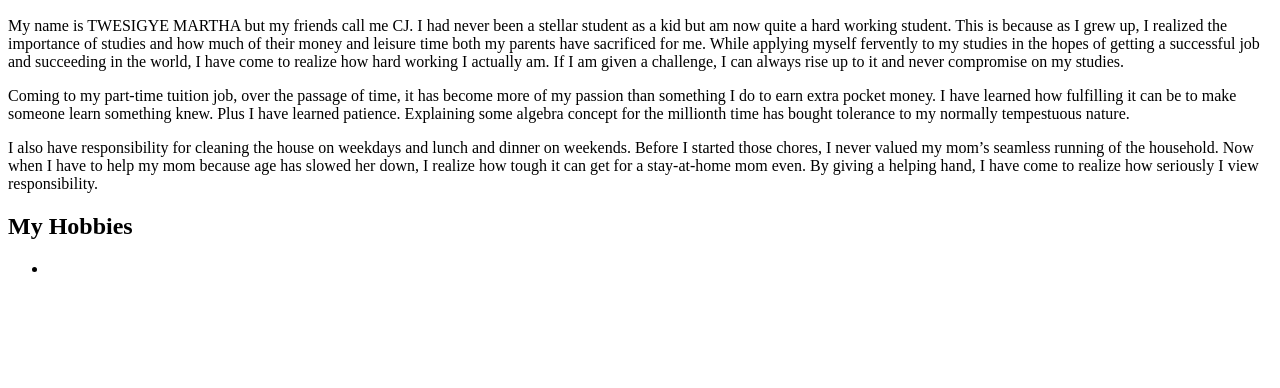
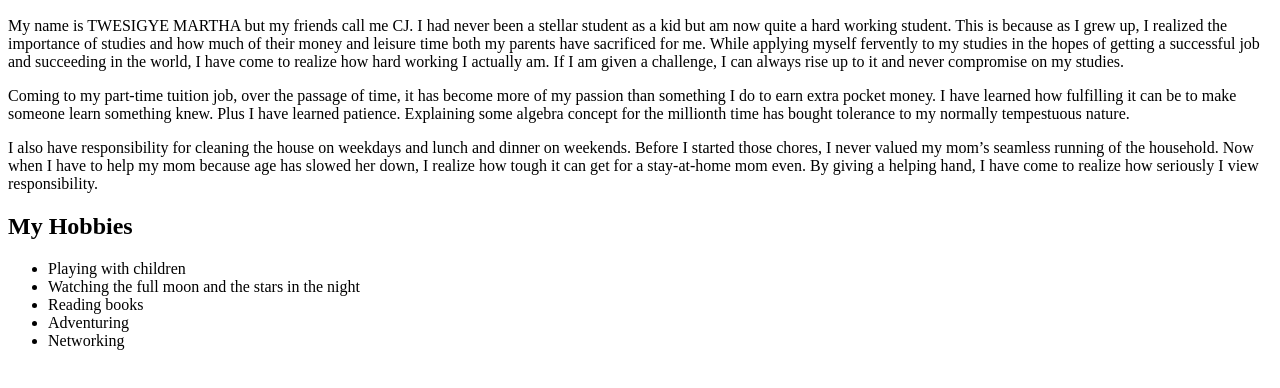
Before and after one commit to Marthatwesi/Marthatwesi.github.io, a plain HTML site: page myip.html in a window 1280 px wide. Shown: the part 110-498 px from the top of the page. Drawn offline with Linux system fonts and the light colour scheme.

Commit message:
linked css to html

```diff
--- a/myip.html
+++ b/myip.html
@@ -2,6 +2,7 @@
 <html>
   <head>
     <title>My-Ip</title>
+    <link rel="stylesheet" href="/css/style.css" type="text/css">
   </head>
   <body>
     <h1>My Independent Project</h1>
@@ -11,7 +12,12 @@
     <p>I also have responsibility for cleaning the house on weekdays and lunch and dinner on weekends. Before I started those chores, I never valued my mom’s seamless running of the household. Now when I have to help my mom because age has slowed her down, I realize how tough it can get for a stay-at-home mom even. By giving a helping hand, I have come to realize how seriously I view responsibility.</p>
     <h2>My Hobbies</h2>
     <ul>
-      <li></li>
+      <li>Playing with children</li>
+      <li>Watching the full moon and the stars in the night</li>
+      <li>Reading books</li>
+      <li>Adventuring</li>
+      <li>Networking</li>
     </ul>
+
     </body>
 </html>
```
Also changed, not shown: css/style.css (added).
